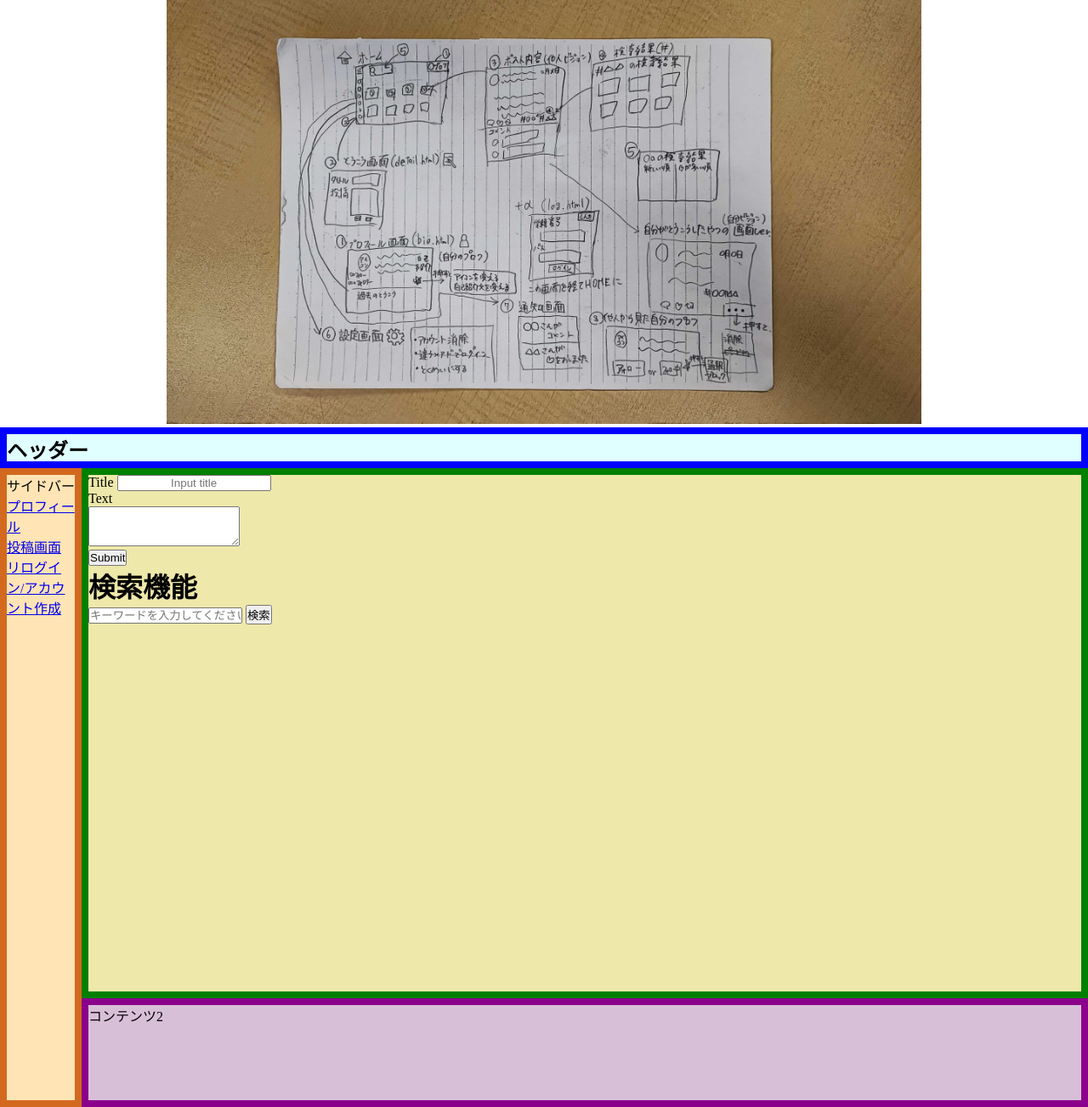
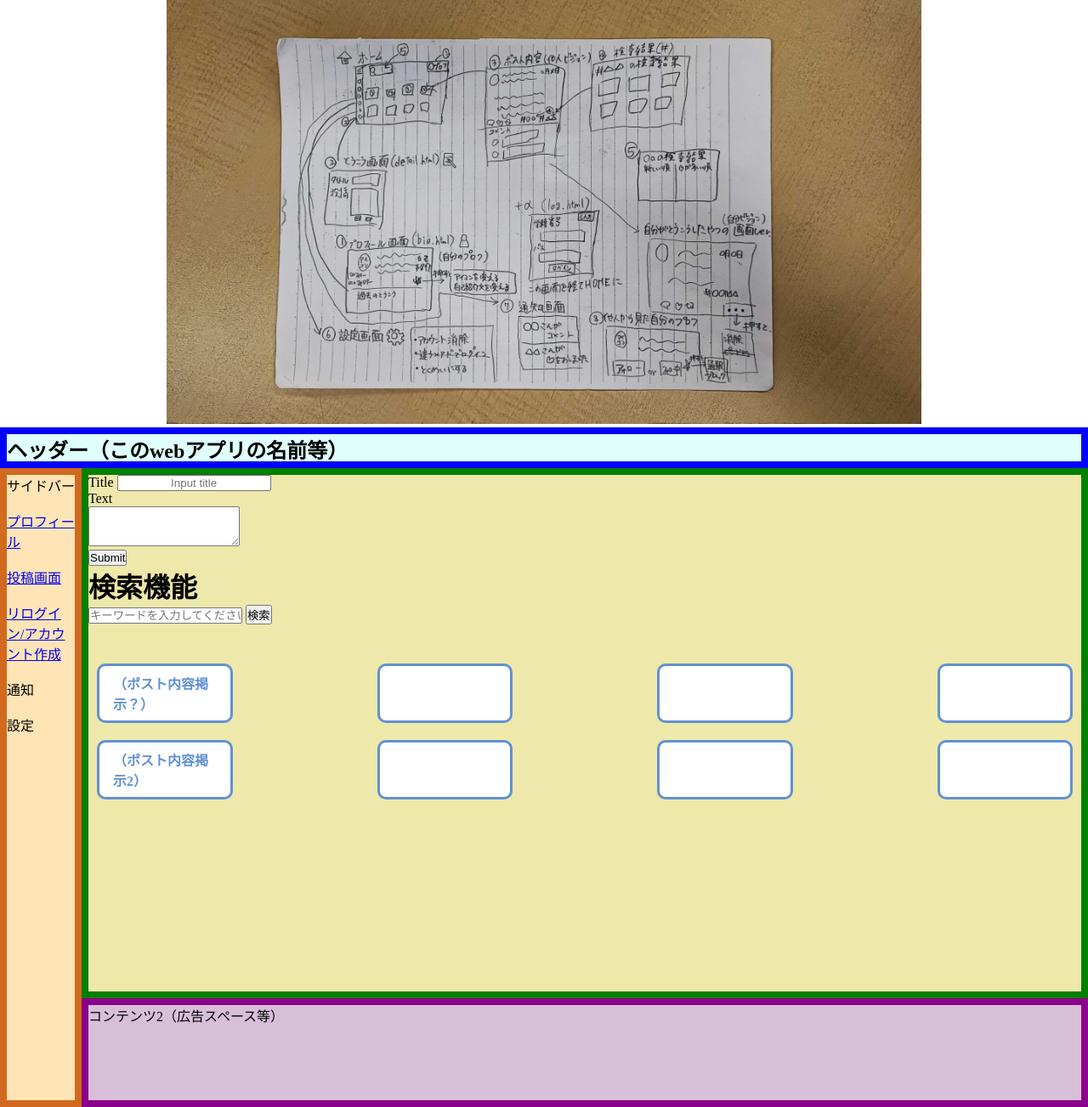
Before and after one commit to s1f102402631/class3-team14-projectkm, a Django app: page / in a window 1280 px wide. Shown: the part 247-1550 px from the top of the page at 85% size. Run offline with Django 5.2, Linux system fonts and the light colour scheme; data that the repository does not hold is empty.

Commit message:
fix homescreen

```diff
--- a/teamapp/static/teamapp/home_screen.css
+++ b/teamapp/static/teamapp/home_screen.css
@@ -61,3 +61,33 @@
     box-sizing: border-box;
     border: 8px solid darkmagenta;
   }
+  .box-container {
+    display: flex;
+    flex-wrap: wrap; /* 必要に応じて折り返し */
+    gap: 150px; /* ボックス間のスペース */
+}
+
+.box2 {
+    flex: 1 1 30px; /* 自由に伸縮する要素として定義*/
+    padding: 0.5em 1em;
+    margin: 10px; /* 外枠とのスペース */
+    font-weight: bold;
+    color: #6091D3;
+    background: #FFF;
+    border: solid 3px #6091D3;
+    border-radius: 10px;
+}
+.box3 {
+  flex: 1 1 30px; /* 自由に伸縮する要素として定義*/
+  padding: 0.5em 1em;
+  margin: 10px; /* 外枠とのスペース */
+  font-weight: bold;
+  color: #6091D3;
+  background: #FFF;
+  border: solid 3px #6091D3;
+  border-radius: 10px;
+}
+.box2 p {
+    margin: 0;
+    padding: 0;
+}
--- a/teamapp/templates/teamapp/home_screen.html
+++ b/teamapp/templates/teamapp/home_screen.html
@@ -60,11 +60,12 @@
 
 
     <div class="app">
-      <div class="header"><h2>ヘッダー</h2></div>
+      <div class="header"><h2>ヘッダー（このwebアプリの名前等）</h2></div>
       <div class="main">
-        <div class="sidebar">サイドバー   <a href="{% url 'bio' %}">プロフィール</a>
-          <br><a href="{% url 'detailscreen' %}">投稿画面</a>
-          <br><a href="{% url 'title' %}">リログイン/アカウント作成</a>
+        <div class="sidebar">サイドバー  <br><br> <a href="{% url 'bio' %}">プロフィール</a>
+          <br><br><a href="{% url 'detailscreen' %}">投稿画面</a>
+          <br><br><a href="{% url 'title' %}">リログイン/アカウント作成</a>
+          <br><br><p>通知</p><br><p>設定</p>
 
         </div>
         <div class="content">
@@ -87,9 +88,23 @@
               <div class="results" id="results"
                 <!-- 検索結果がここに表示されます -->
               </div>
+              <br>
+              <br>
+<div class="box-container">
+  <div class="box2">（ポスト内容掲示？）</div>
+  <div class="box2"> </div>
+  <div class="box2"> </div>
+  <div class="box2"> </div>
+</div>
+<div class="box-container">
+  <div class="box3">（ポスト内容掲示2）</div>
+  <div class="box3"> </div>
+  <div class="box3"> </div>
+  <div class="box3"> </div>
+</div>
             </div>
           </div>
-          <div class="fixed-content">コンテンツ2</div>
+          <div class="fixed-content">コンテンツ2（広告スペース等）</div>
         </div>
       </div>
     </div>
```
Also changed, not shown: teamapp/templates/teamapp/detailscreen.html (+63 -0 lines).
